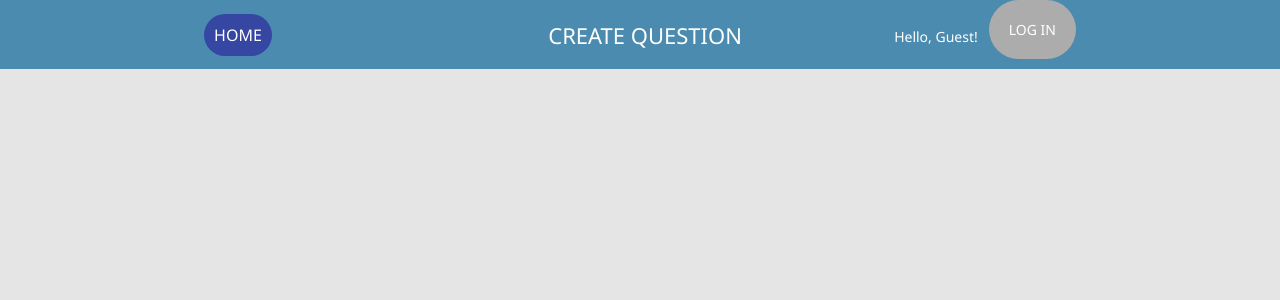
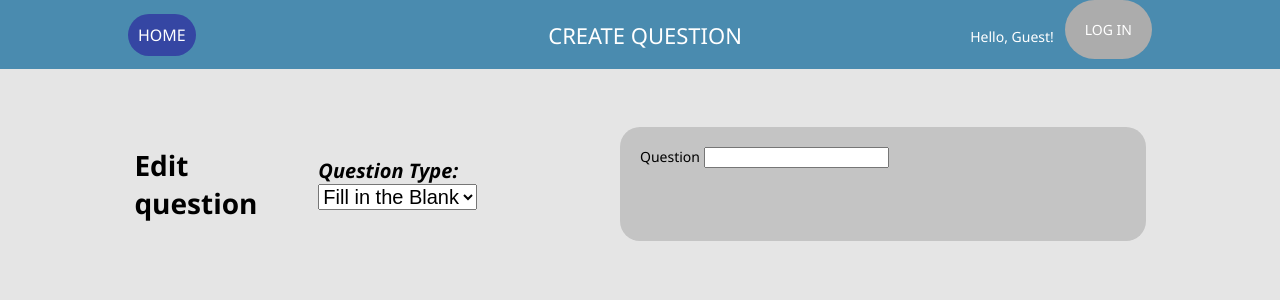
Before and after one commit to RomanWest/AAT, a Flask app: page /Create-Question in a window 1280 px wide. Shown: the top 300 px of the page. Run offline with Flask 2, Linux system fonts and the light colour scheme.

Commit message:
Been making fillinblank page

```diff
--- /dev/null
+++ b/aat/fillintheblank.py
@@ -0,0 +1,2 @@
+from flask import render_template, url_for, request, redirect, flash, g, current_app, session
+def fillintheblank():
--- a/aat/routes.py
+++ b/aat/routes.py
@@ -88,8 +88,12 @@ def createSummative():
 @app.route("/Create-Question")
 def createQuestion():
     return render_template('Create Question.html')
+@app.route("/Create-Fill-in-the-Blank")
 
+def FillintheBlank():
+    return render_template("Fill in blank.html")
 @app.route("/Preview-Assessment")
+
 def previewAssessment():
     return render_template('Preview Assessment.html')
 
--- a/aat/static/style.css
+++ b/aat/static/style.css
@@ -22,7 +22,7 @@ body {
   display: flex;
   align-items: center;
   position: fixed;
-  justify-content: space-around;
+  justify-content: space-between;
   width: 100%;
   top: 0;
   left: 0;
@@ -298,80 +298,32 @@ td {
   float: right;
 }
 
-.likecontainer {
-  float: right;
-  margin: 1rem;
-  margin-right: 5rem;
+/* FILL IN BLANK */
+.mainbit{
+  display: flex;
+  flex-direction: column;
+  width: 100%;
 }
-.like {
-  font-weight: 600;
+.top-part{
+  display: flex;
+  justify-content: space-around;
+  align-items: center;
+  width: 100%;
 }
-/*like buttons*/
-.unlike {
-  background-color: rgb(90, 91, 168) !important;
-  transition: 0.3s;
-}
-.unlike:hover {
-  background-color: #2b2f4e !important;
-}
-.likebtn {
-  font-size: 1.4rem;
-  color: white;
-  text-decoration: none;
-  padding: 0.5rem;
-  padding-left: 1rem;
-  padding-right: 1rem;
-  margin: 0.5rem;
-  border-radius: 4rem;
-  background-color: #2b2f4e;
-  transition: 0.3s;
-}
-.likebtn:hover {
-  background-color: rgb(90, 91, 168);
+.dropdown-menu-questions{
+
+  font-size: 2rem;
+  font-weight: 400;
+
 }
 
-/* ALL POSTS */
-.posts {
-  margin-left: 5%;
-  margin-right: 5%;
+.question-maker-container{
+  width: 100%;
+  background-color: #C4C4C4;
+  padding: 2rem;
+  border-radius: 2rem;
 }
 
-.postimgcontainer {
-  width: 100%;
-  display: inline-flex;
-  justify-content: flex-end;
-}
-
-.imglink {
-  width: 25%;
-  margin-right: 5rem;
-}
-
-/* INDIVIDUAL POST */
-
-.indiv-post-img {
-  width: 35%;
-  margin: 0 0 0 1rem;
-  float: right;
-}
-
-.comments-container {
-  background-color: rgba(131, 141, 173, 0.397);
-  padding: 2rem;
-  padding-top: 1rem;
-  border-radius: 1rem;
-  width: 60%;
-}
-
-.comment-title {
-  font-size: 1.4rem;
-  font-weight: 600;
-  font-style: italic;
-}
-
-.comment-content {
-  font-size: 1.4rem;
-}
 
 /* login*/
 
--- a/aat/templates/Create Question.html
+++ b/aat/templates/Create Question.html
@@ -1,7 +1,38 @@
 {% extends "layout.html" %}
 {% block content %}
-<div class="student-view-progress">
+<div class = top-part>
+    <div class = create-fill-title-holder>
+        <h1 class = create-fill-title>Edit question</h1>
+    </div>
+    <div class = question-type-dropdown>
+        <label class = pagetitle for="question type">Question Type:</label>
+        <select class = dropdown-menu-questions name="question type">
+            <option value="Fill in the Blank">Fill in the Blank</option>
+            <option value="Multiple Choice">Multiple Choice</option>
+        </select>
+    </div>
+    </div>
+    <div class = "question-maker-container">
+        <div class = "top-input-box">
+            <label for="question">Question</label>
+            <input type="text" id="fname" name="fname">
+        </div>
+        <div class = "bottom-inputs">
+            <div class = "topic-and-date">
 
-</div>
+            </div>
+            <div class = "answer">
+
+            </div>
+            <div class = "Difficulty">
+
+            </div>
+            <div class = "feedback">
+
+            </div>
+        </div>
+    </div>
+
+    </div>
 
 {% endblock content %}
```
Also changed, not shown: aat/templates/Fill in blank.html (added, +40 -0 lines).
